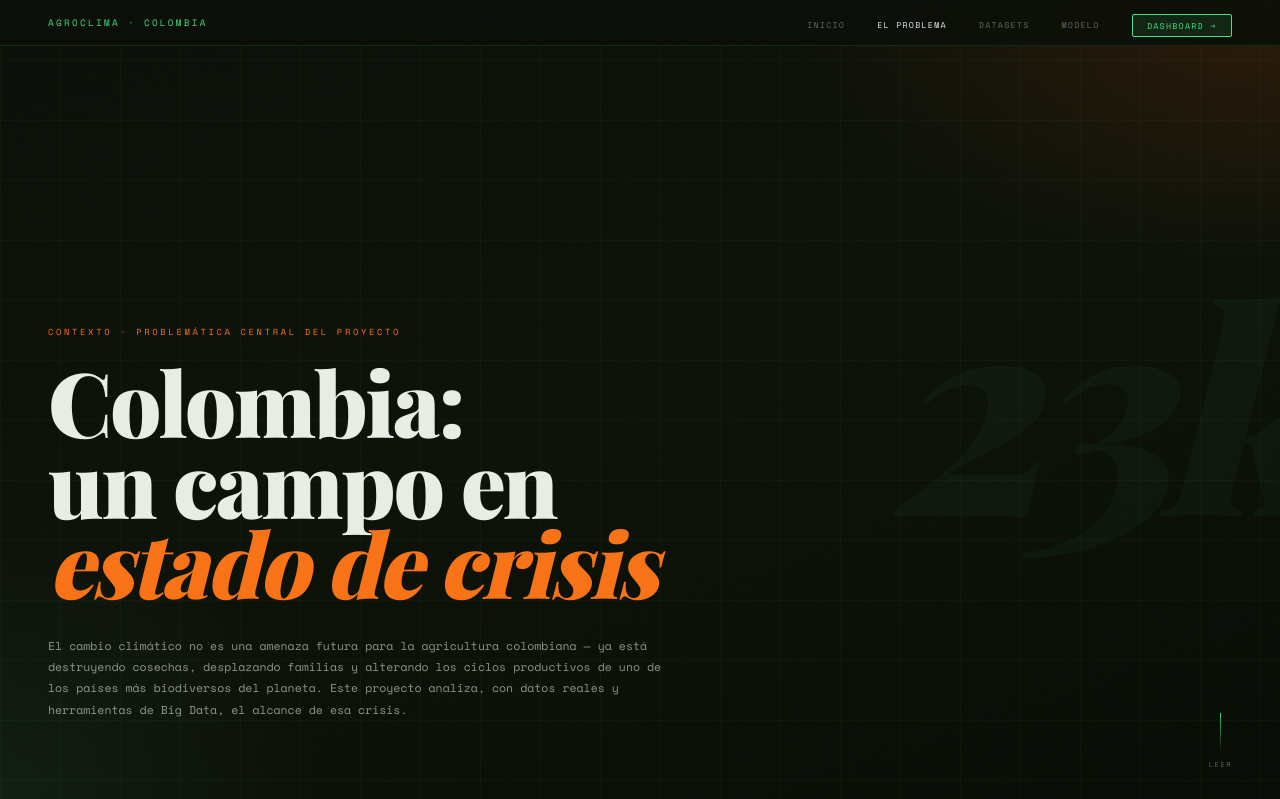
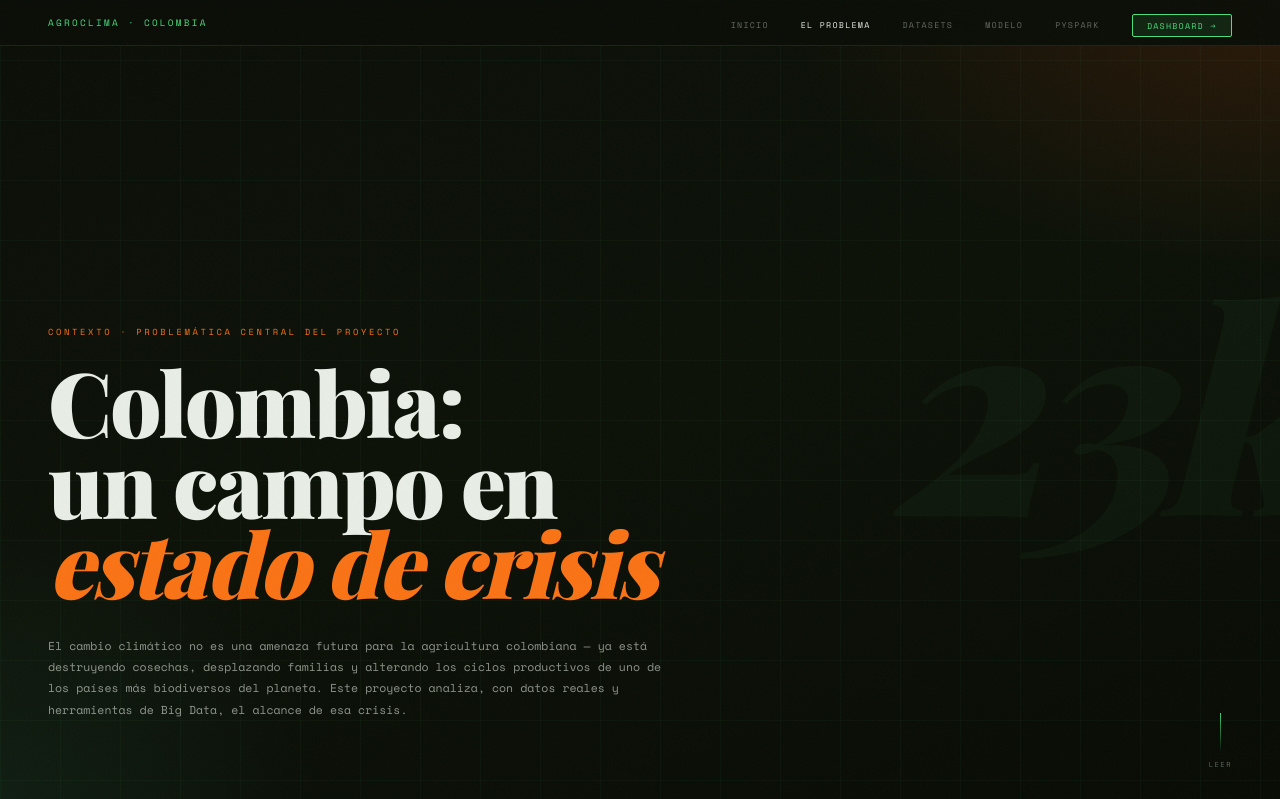
Before and after one commit to Dpipeto/agroClima, a Flask app: page /problema in a window 1280 px wide. Shown: the top 799 px of the page. Run offline with Flask 3, Linux system fonts and the light colour scheme; some web fonts are replaced.

Commit message:
Rutas pyspark

```diff
--- a/templates/dashboard.html
+++ b/templates/dashboard.html
@@ -151,6 +151,7 @@ footer{padding:2rem 3rem;border-top:1px solid var(--borde);display:flex;justify-
     <li><a href="/problema">El Problema</a></li>
     <li><a href="/datasets">Datasets</a></li>
     <li><a href="/modelo">Modelo</a></li>
+    <li><a href="/spark">PySpark</a></li>
     <li><a href="/dashboard/eva" class="nav-pill">Dashboard Interactivo →</a></li>
   </ul>
 </nav>
@@ -408,6 +409,7 @@ footer{padding:2rem 3rem;border-top:1px solid var(--borde);display:flex;justify-
     <a href="/problema">Problema</a>
     <a href="/datasets">Datasets</a>
     <a href="/modelo">Modelo</a>
+    <a href="/spark">PySpark</a>
     <a href="/dashboard/eva">Dashboard</a>
   </div>
 </footer>
--- a/templates/datasets.html
+++ b/templates/datasets.html
@@ -138,6 +138,7 @@ footer{padding:2rem 3rem;border-top:1px solid var(--borde);display:flex;justify-
     <li><a href="/problema">El Problema</a></li>
     <li><a href="/datasets" class="act">Datasets</a></li>
     <li><a href="/modelo">Modelo</a></li>
+    <li><a href="/spark">PySpark</a></li>
     <li><a href="/dashboard" class="nav-pill">Dashboard →</a></li>
   </ul>
 </nav>
@@ -453,6 +454,7 @@ df.<span class="fn">groupBy</span>(<span class="st">"Año"</span>, <span class="
     <a href="/">Inicio</a>
     <a href="/problema">El Problema</a>
     <a href="/modelo">Modelo</a>
+    <a href="/spark">PySpark</a>
     <a href="/dashboard">Dashboard</a>
   </div>
 </footer>
--- a/templates/index.html
+++ b/templates/index.html
@@ -204,6 +204,7 @@ footer{
     <li><a href="/problema">El Problema</a></li>
     <li><a href="/datasets">Datasets</a></li>
     <li><a href="/modelo">Modelo</a></li>
+    <li><a href="/spark">PySpark</a></li>
     <li><a href="/dashboard">Info Dashboard</a></li>
     <li><a href="/dashboard/eva" class="nav-cta">Dashboard →</a></li>
   </ul>
@@ -243,6 +244,8 @@ footer{
       <a href="/problema" class="btn-ghost">El Problema</a>
       <a href="/datasets" class="btn-ghost">Los Datasets</a>
       <a href="/dashboard" class="btn-ghost">Info del EDA</a>
+      <a href="/modelo" class="btn-ghost">Modelo</a>
+      <a href="/spark" class="btn-ghost">PySpark</a>
     </div>
   </div>
   <div class="h-scroll"><div class="h-scroll-bar"></div><span>scroll</span></div>
@@ -398,6 +401,7 @@ footer{
     <a href="/problema">Problema</a>
     <a href="/datasets">Datasets</a>
     <a href="/modelo">Modelo</a>
+    <a href="/spark">PySpark</a>
     <a href="/dashboard">Info EDA</a>
     <a href="/dashboard/eva">Dashboard</a>
   </div>
--- a/templates/modelo.html
+++ b/templates/modelo.html
@@ -153,6 +153,7 @@ footer{padding:2rem 3rem;border-top:1px solid var(--borde);
     <li><a href="/problema">El Problema</a></li>
     <li><a href="/datasets">Datasets</a></li>
     <li><a href="/modelo" class="act">Modelo</a></li>
+    <li><a href="/spark">PySpark</a></li>
     <li><a href="/dashboard" class="nav-pill">Dashboard →</a></li>
   </ul>
 </nav>
@@ -558,6 +559,7 @@ footer{padding:2rem 3rem;border-top:1px solid var(--borde);
     <a href="/">Inicio</a>
     <a href="/problema">Problema</a>
     <a href="/datasets">Datasets</a>
+    <a href="/spark">PySpark</a>
     <a href="/dashboard">Dashboard</a>
   </div>
 </footer>
--- a/templates/problema.html
+++ b/templates/problema.html
@@ -211,6 +211,7 @@ footer{
     <li><a href="/problema" class="act">El Problema</a></li>
     <li><a href="/datasets">Datasets</a></li>
     <li><a href="/modelo">Modelo</a></li>
+    <li><a href="/spark">PySpark</a></li>
     <li><a href="/dashboard" class="nav-pill">Dashboard →</a></li>
   </ul>
 </nav>
@@ -494,6 +495,7 @@ footer{
   <div class="ft-links">
     <a href="/">Inicio</a>
     <a href="/modelo">Modelo</a>
+    <a href="/spark">PySpark</a>
     <a href="/dashboard">Dashboard</a>
     <a href="/datasets">Datasets</a>
   </div>
```
